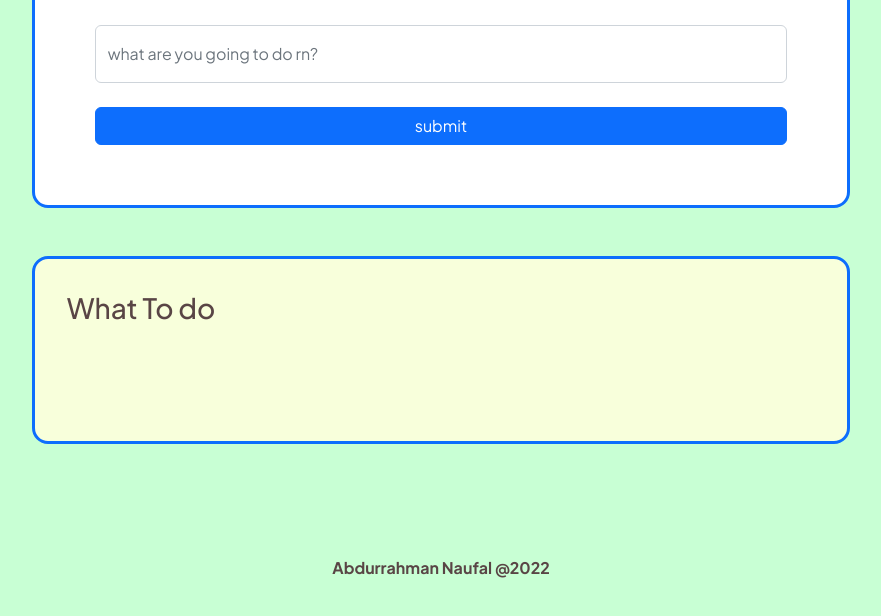
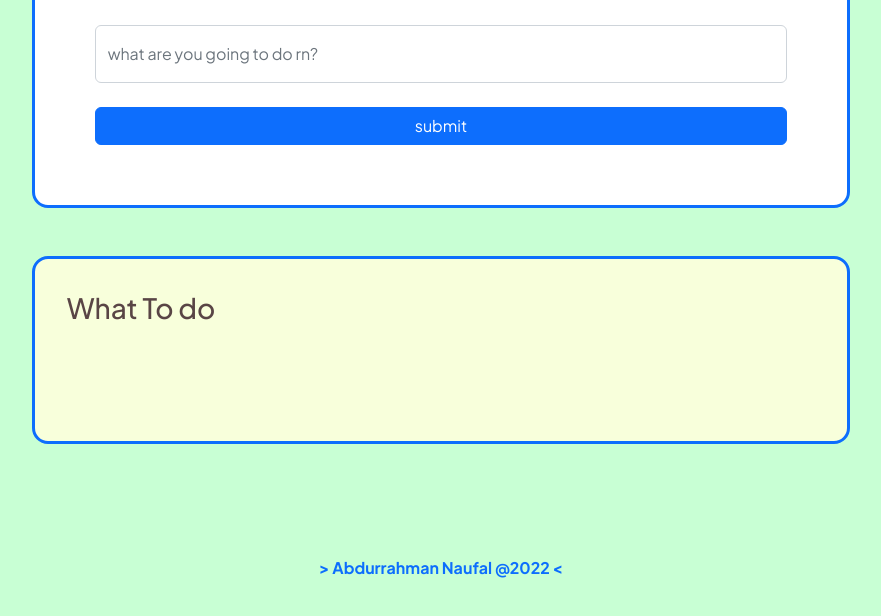
Before and after one commit to nfal001/naufal-todoapp, a plain HTML site: page index.html in a window 1280 px wide. Shown: the part 206-822 px from the top of the page, without its empty margins (199-1080 px from the left). Drawn offline with nearby package versions, Linux system fonts and the light colour scheme.

Commit message:
Update index.html
Add repository link in footer

```diff
--- a/index.html
+++ b/index.html
@@ -44,7 +44,14 @@
           </ul>
         </section>
       </div>
-      <footer class="footer my-5 fw-bold">Abdurrahman Naufal @2022</footer>
+      <footer class="footer my-5 fw-bold">
+        <a
+          class="text-decoration-none"
+          href="https://github.com/nfal001/naufal-todoapp"
+          target="_blank">
+          > Abdurrahman Naufal @2022 <
+        </a>
+      </footer>
     </div>
     <script src="s.js"></script>
     <script src="bootstrap.min.js"></script>
```
